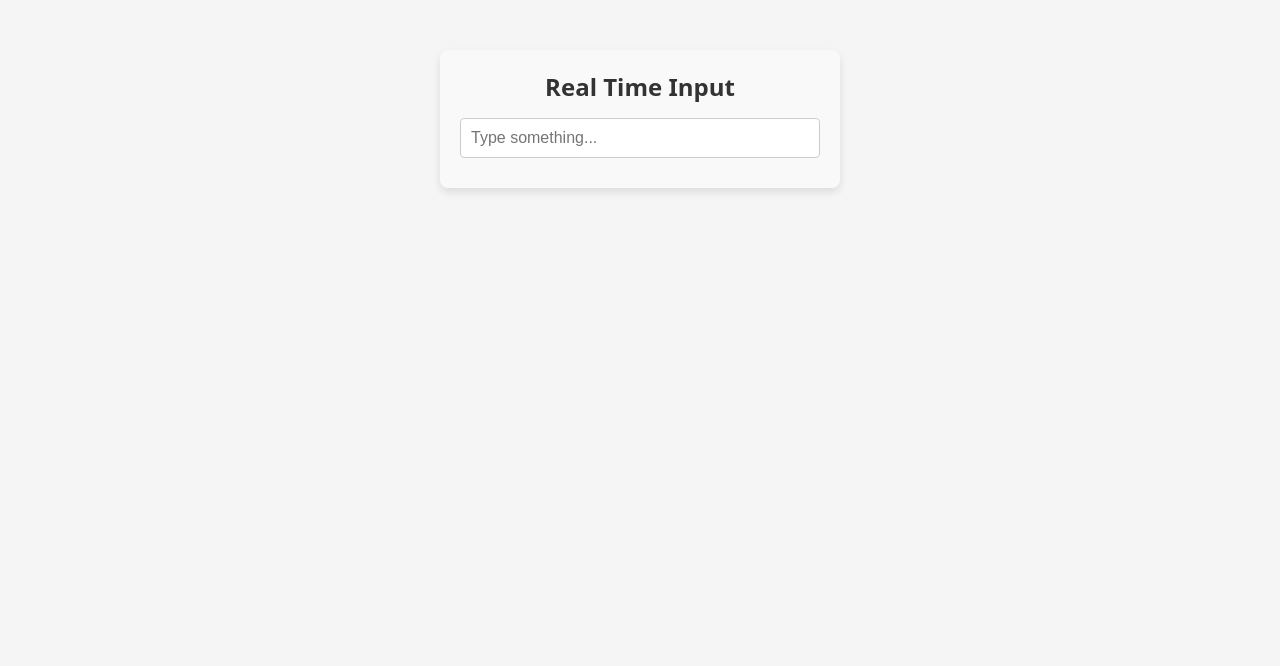
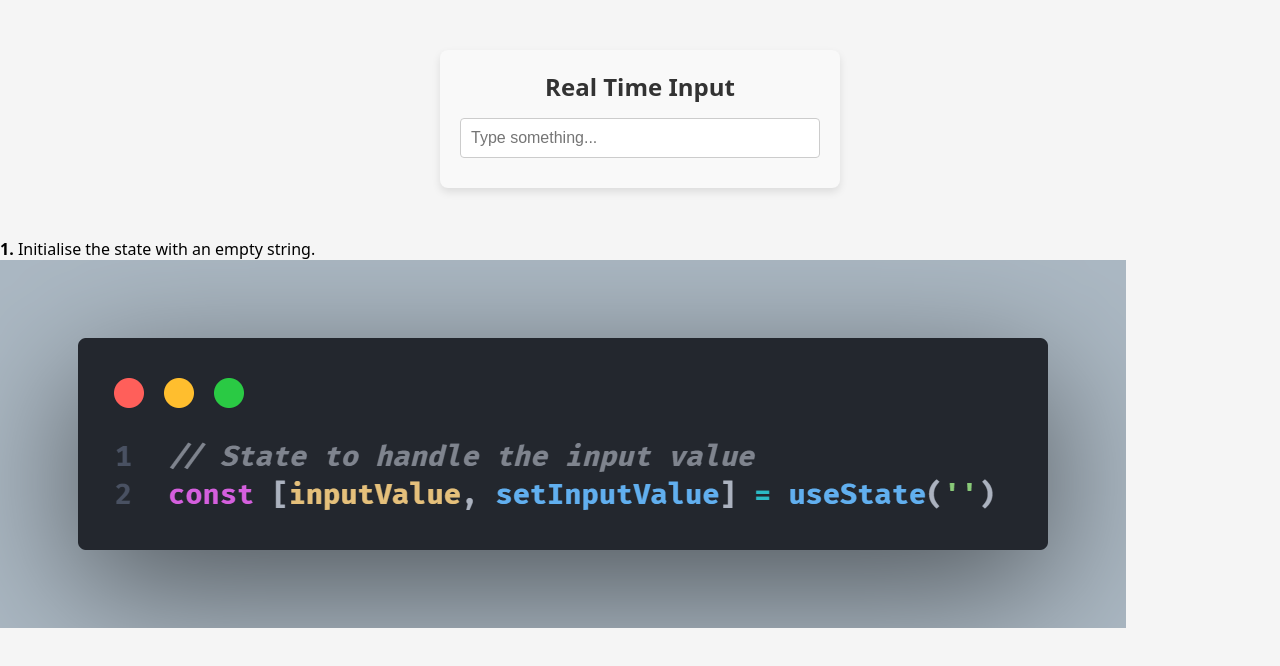
Before and after one commit to Espadv69/useState-Basics, a React (Vite) app in the folder RealTimeInput/: page / in a window 1280 px wide. Shown: the top 666 px of the page. Built offline with nearby package versions, Linux system fonts and the light colour scheme; the HTML template or start-up script is replaced by a standard one.

Commit message:
Add Explanation component to App for enhanced user guidance

```diff
--- a/RealTimeInput/src/App.jsx
+++ b/RealTimeInput/src/App.jsx
@@ -1,9 +1,11 @@
 import Input from './components/Input/Input'
+import Explanation from './components/Explanation/Explanation'
 
 const App = () => {
   return (
     <div className="app">
       <Input />
+      <Explanation />
     </div>
   )
 }
```
